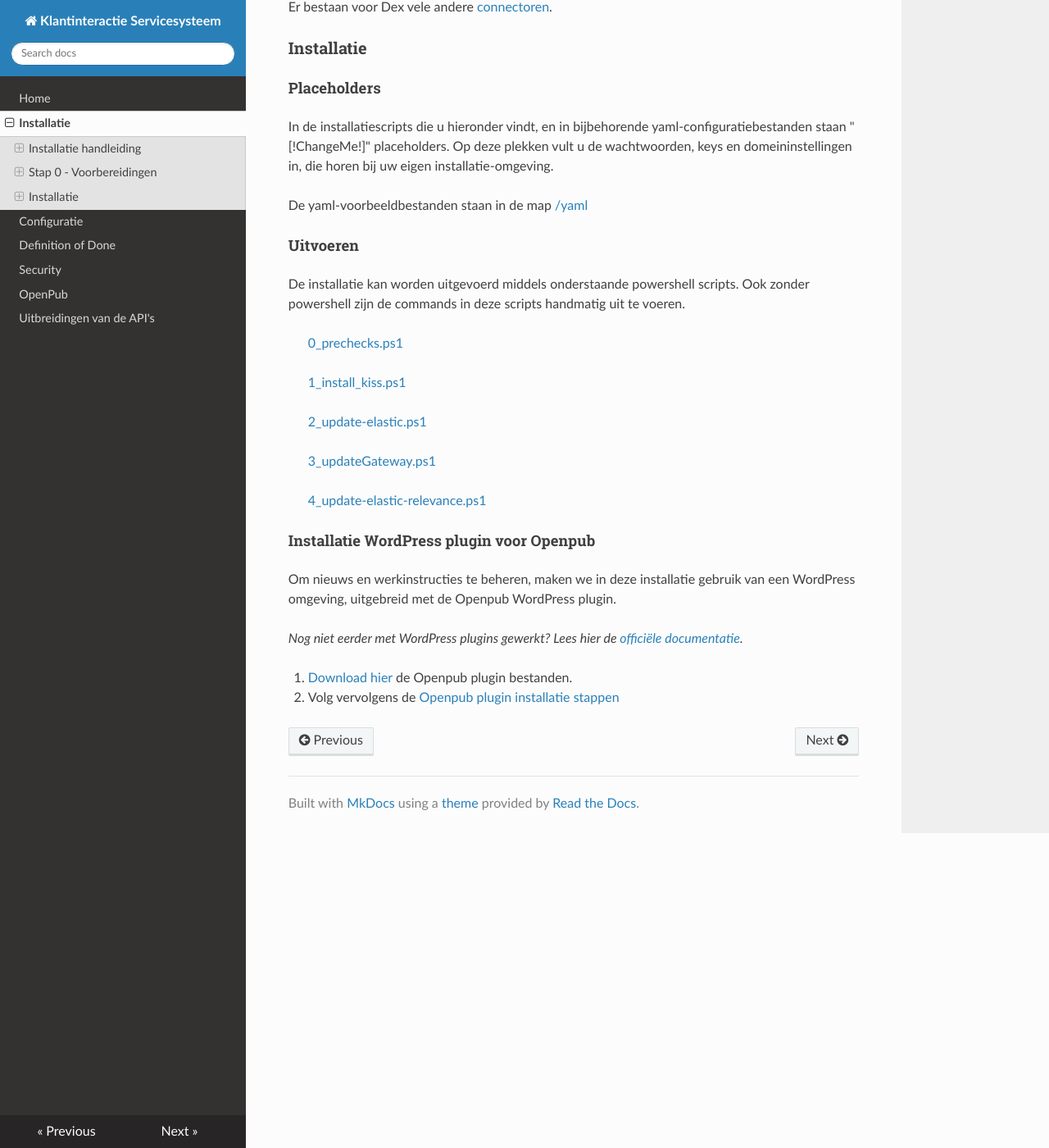
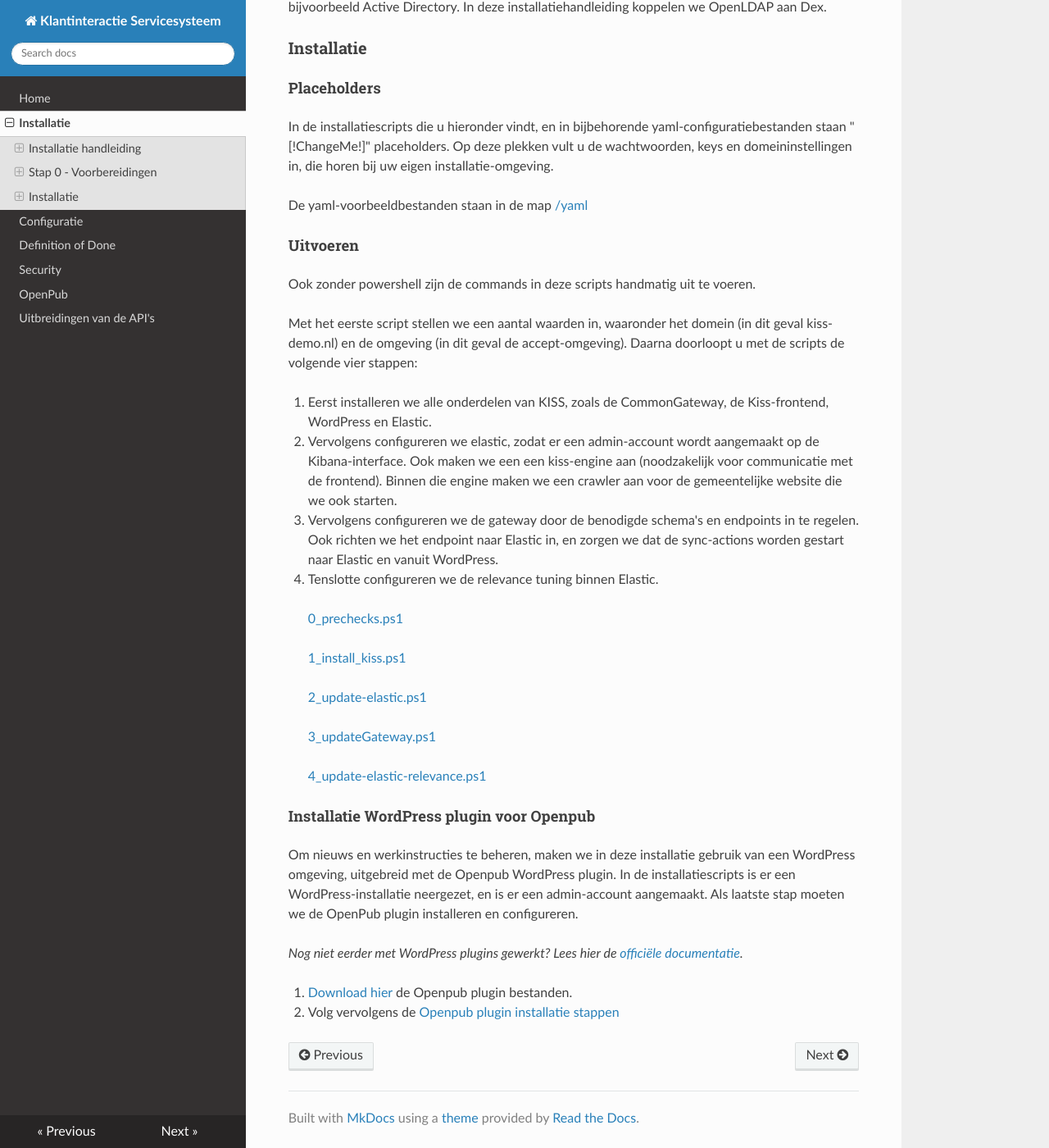
Before and after one commit to Klantinteractie-Servicesysteem/.github, an MkDocs documentation site: the page built from docs/INSTALLATION.md, in a window 1280 px wide and 1400 px high, scrolled down 1536 px. Shown: the whole window at 82% size. Built offline with MkDocs 1.6.1, drawn with Linux system fonts in a browser that asks for light colours; nearby versions of some CDN libraries; some of the changed text lies outside the part shown.

Commit message:
Toelichting geschreven op de installatiescripts

```diff
--- a/docs/INSTALLATION.md
+++ b/docs/INSTALLATION.md
@@ -49,7 +49,7 @@ Als dit overschreden wordt, dan kan dit in het quota scherm aangepast worden:
 https://portal.azure.com/#view/Microsoft_Azure_Capacity/QuotaMenuBlade/~/myQuotas.
 
 #### Authenticatie
-Authenticatie in deze handleiding en inrichting gebeurt middels Dex en de OpenLDAP connector. Er bestaan voor Dex vele andere [connectoren](https://dexidp.io/docs/connectors/).
+De authenticatie van KISS gebeurt m.b.v. Dex. Er bestaan voor Dex vele [connectoren](https://dexidp.io/docs/connectors/), ook voor bijvoorbeeld Active Directory. In deze installatiehandleiding koppelen we OpenLDAP aan Dex.
 
 
 ### Installatie
@@ -60,8 +60,14 @@ Op deze plekken vult u de wachtwoorden, keys en domeininstellingen in, die horen
 De yaml-voorbeeldbestanden staan in de map [/yaml](https://github.com/Klantinteractie-Servicesysteem/.github/tree/main/docs/yaml)
 
 #### Uitvoeren
-De installatie kan worden uitgevoerd middels onderstaande powershell scripts.
 Ook zonder powershell zijn de commands in deze scripts handmatig uit te voeren.
+
+Met het eerste script stellen we een aantal waarden in, waaronder het domein (in dit geval kiss-demo.nl) en de omgeving (in dit geval de accept-omgeving). Daarna doorloopt u met de scripts de volgende vier stappen:
+
+1. Eerst installeren we alle onderdelen van KISS, zoals de CommonGateway, de Kiss-frontend, WordPress en Elastic.
+2. Vervolgens configureren we elastic, zodat er een admin-account wordt aangemaakt op de Kibana-interface. Ook maken we een een kiss-engine aan (noodzakelijk voor communicatie met de frontend). Binnen die engine maken we een crawler aan voor de gemeentelijke website die we ook starten.
+3. Vervolgens configureren we de gateway door de benodigde schema's en endpoints in te regelen. Ook richten we het endpoint naar Elastic in, en zorgen we dat de sync-actions worden gestart naar Elastic en vanuit WordPress.
+4. Tenslotte configureren we de relevance tuning binnen Elastic.
 
 > [0_prechecks.ps1](https://github.com/Klantinteractie-Servicesysteem/.github/blob/main/docs/scripts/0_prechecks.ps1)
 >
@@ -75,7 +81,7 @@ Ook zonder powershell zijn de commands in deze scripts handmatig uit te voeren.
 
 #### Installatie WordPress plugin voor Openpub
 
-Om nieuws en werkinstructies te beheren, maken we in deze installatie gebruik van een WordPress omgeving, uitgebreid met de Openpub WordPress plugin.
+Om nieuws en werkinstructies te beheren, maken we in deze installatie gebruik van een WordPress omgeving, uitgebreid met de Openpub WordPress plugin. In de installatiescripts is er een WordPress-installatie neergezet, en is er een admin-account aangemaakt. Als laatste stap moeten we de OpenPub plugin installeren en configureren.
 
 _Nog niet eerder met WordPress plugins gewerkt? Lees hier de [officiële documentatie](https://wordpress.org/support/article/managing-plugins/)._
 
```
